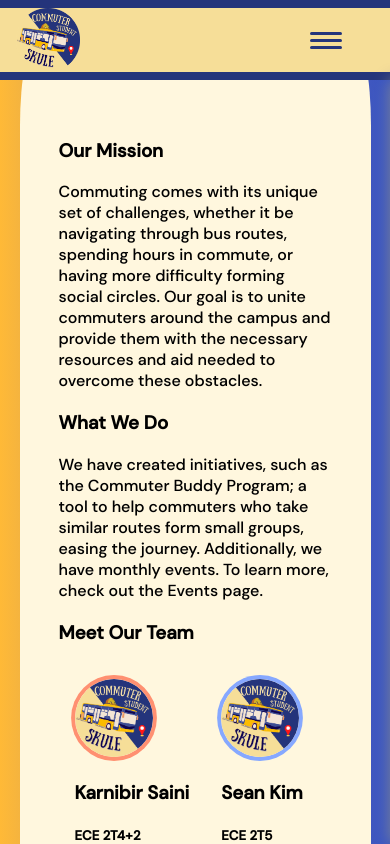
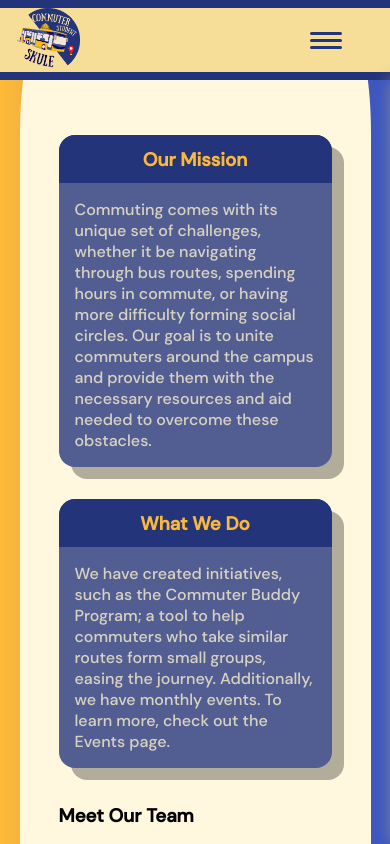
Before and after one commit to theskim/CommuterStudent, a React (Create React App) app: page /about-us in a window 390 px wide. Shown: the top 844 px of the page. Built offline with nearby package versions, Linux system fonts and the light colour scheme.

Commit message:
Make card and cards (card holder) elements. Right now, the card holder element can only handle up to 2 columns, and has a breakpoint at 100px to stack the cards in 1 column on mobile0. If we want more columns this can be adjusted in the future.

```diff
--- a/src/components/Card/Card.css
+++ b/src/components/Card/Card.css
@@ -0,0 +1,36 @@
+.card {
+    background: #525d92;
+    border-radius: 1rem;
+    box-sizing: border-box;
+    margin: 0 1rem;
+    box-shadow: 0.75rem 0.75rem 0 rgba(0, 0, 0, 0.3);
+}
+
+.card__header {
+    background: #24347b;
+    margin: 0;
+    width: 100%;
+    border-radius: 1rem 1rem 0 0;
+    height: 3rem;
+    display: flex;
+    align-items: center;
+    justify-content: center;
+
+}
+
+.card__header__title {
+    margin: 0;
+    color: #fcb839;
+}
+
+.card__content {
+    margin: 1rem;
+    color: #d7d1c0;
+}
+
+
+@media only screen and (max-width: 1000px) {
+    .card {
+        margin: 1rem 0;
+    }
+}
--- a/src/components/Card/Card.jsx
+++ b/src/components/Card/Card.jsx
@@ -1,13 +1,14 @@
 import './Card.css';
 
 
+// The Card element is for the individual cards, while Cards serves as a wrapper and dynamic resizer for the individual Cards.
 function Card(props) {
     return (
         <div className="card">
-            <div className="card--header">
-                <h3 className="card--header--title">{props.title}</h3>
+            <div className="card__header">
+                <h3 className="card__header__title">{props.title}</h3>
             </div>
-            <p className="card--content">{props.content}</p>
+            <p className="card__content">{props.content}</p>
         </div>
     )
 }
--- /dev/null
+++ b/src/components/Card/Cards.css
@@ -0,0 +1,10 @@
+.cards {
+    display: grid;
+    grid-template-columns: 50% 50%;
+}
+
+@media only screen and (max-width: 1000px) {
+    .cards {
+        grid-template-columns: 100%;
+    }
+}
--- /dev/null
+++ b/src/components/Card/Cards.jsx
@@ -0,0 +1,13 @@
+import './Cards.css';
+
+
+// The Card element is for the individual cards, while Cards serves as a wrapper and dynamic resizer for the individual Cards.
+function Cards(props) {
+    return (
+        <div className="cards">
+            {props.children}
+        </div>
+    )
+}
+
+export default Cards;
--- a/src/components/pages/AboutUs/Aboutus.jsx
+++ b/src/components/pages/AboutUs/Aboutus.jsx
@@ -1,6 +1,7 @@
 import './Aboutus.css';
 import Member from './Member';
 import Card from '../../Card/Card.jsx';
+import Cards from '../../Card/Cards.jsx';
 import { CommuterLogo } from '../../../assets';
 
 const AboutUs = () => {
@@ -8,6 +9,7 @@
       <div className="custom-background">
         <div className="about-us">
           <div className="about-us__header">
+            <Cards>
               <Card
                 title="Our Mission"
                 content="Commuting comes with its unique set of challenges,
@@ -21,6 +23,7 @@
                         a tool to help commuters who take similar routes form small groups, easing the journey.
                         Additionally, we have monthly events. To learn more, check out the Events page."
               />
+            </Cards>
             <h3>Meet Our Team</h3>
           </div>
 
```
Lines whose indentation alone changed are shown as unchanged.
